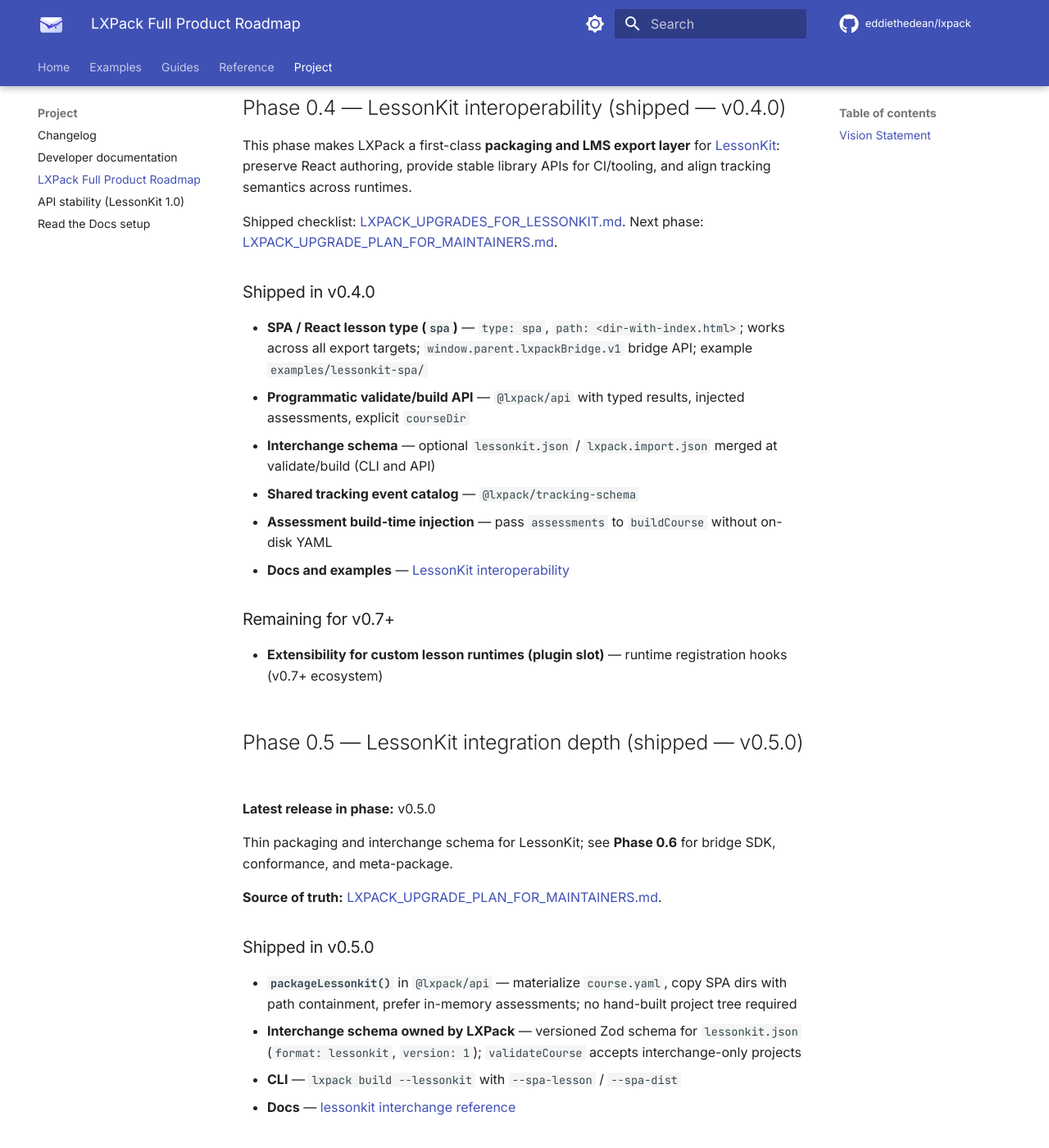
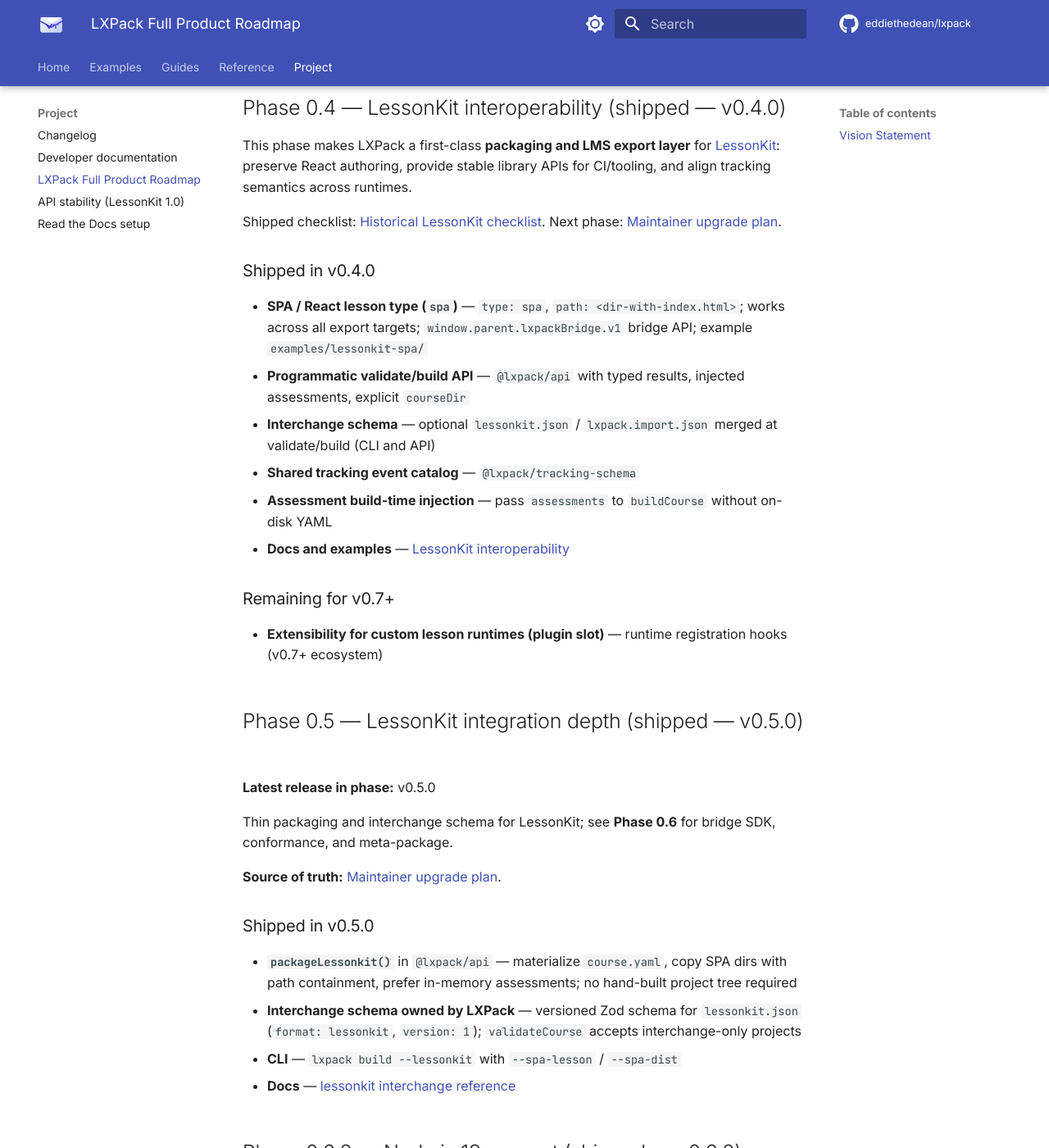
Before and after one commit to eddiethedean/lxpack, an MkDocs documentation site: the page built from docs/developer/ROADMAP.md, in a window 1280 px wide and 1400 px high, scrolled down 6653 px. Shown: the whole window at 82% size. Built offline with MkDocs 1.6.1 and Material for MkDocs 9.7.7, drawn with Linux system fonts in a browser that asks for light colours; comment, search, counter and statistics services are not loaded.

Commit message:
docs: fix invalid Octicons and maintainer doc links
Replace missing icon names with valid Material Octicons and point ROADMAP/PLAN at the published lxpack-upgrades reference.

```diff
--- a/docs/developer/ROADMAP.md
+++ b/docs/developer/ROADMAP.md
@@ -258,7 +258,7 @@ This phase makes LXPack a first-class **packaging and LMS export layer** for
 [LessonKit](https://github.com/eddiethedean/lessonkit): preserve React authoring, provide stable
 library APIs for CI/tooling, and align tracking semantics across runtimes.
 
-Shipped checklist: [LXPACK_UPGRADES_FOR_LESSONKIT.md](../LXPACK_UPGRADES_FOR_LESSONKIT.md). Next phase: [LXPACK_UPGRADE_PLAN_FOR_MAINTAINERS.md](../LXPACK_UPGRADE_PLAN_FOR_MAINTAINERS.md).
+Shipped checklist: [Historical LessonKit checklist](../reference/lxpack-upgrades.md#historical-checklist-lessonkit-team). Next phase: [Maintainer upgrade plan](../reference/lxpack-upgrades.md#upgrade-plan-for-lxpack-maintainers).
 
 ### Shipped in v0.4.0
 
@@ -279,7 +279,7 @@ Shipped checklist: [LXPACK_UPGRADES_FOR_LESSONKIT.md](../LXPACK_UPGRADES_FOR_LES
 
 Thin packaging and interchange schema for LessonKit; see **Phase 0.6** for bridge SDK, conformance, and meta-package.
 
-**Source of truth:** [LXPACK_UPGRADE_PLAN_FOR_MAINTAINERS.md](../LXPACK_UPGRADE_PLAN_FOR_MAINTAINERS.md).
+**Source of truth:** [Maintainer upgrade plan](../reference/lxpack-upgrades.md#upgrade-plan-for-lxpack-maintainers).
 
 ### Shipped in v0.5.0
 
```
Also changed, not shown: docs/developer/PLAN.md (+1 -1 lines), docs/developer/index.md (+2 -2 lines), docs/guides/build-overview.md (+1 -1 lines), docs/reference/index.md (+1 -1 lines).
